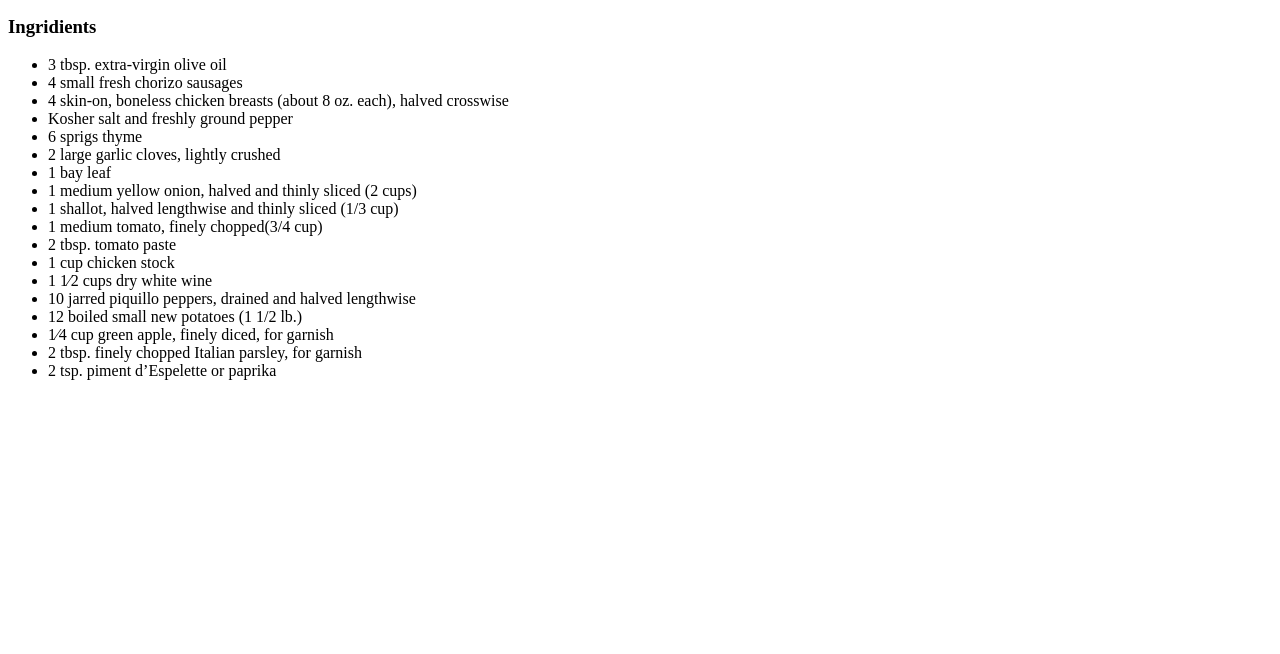
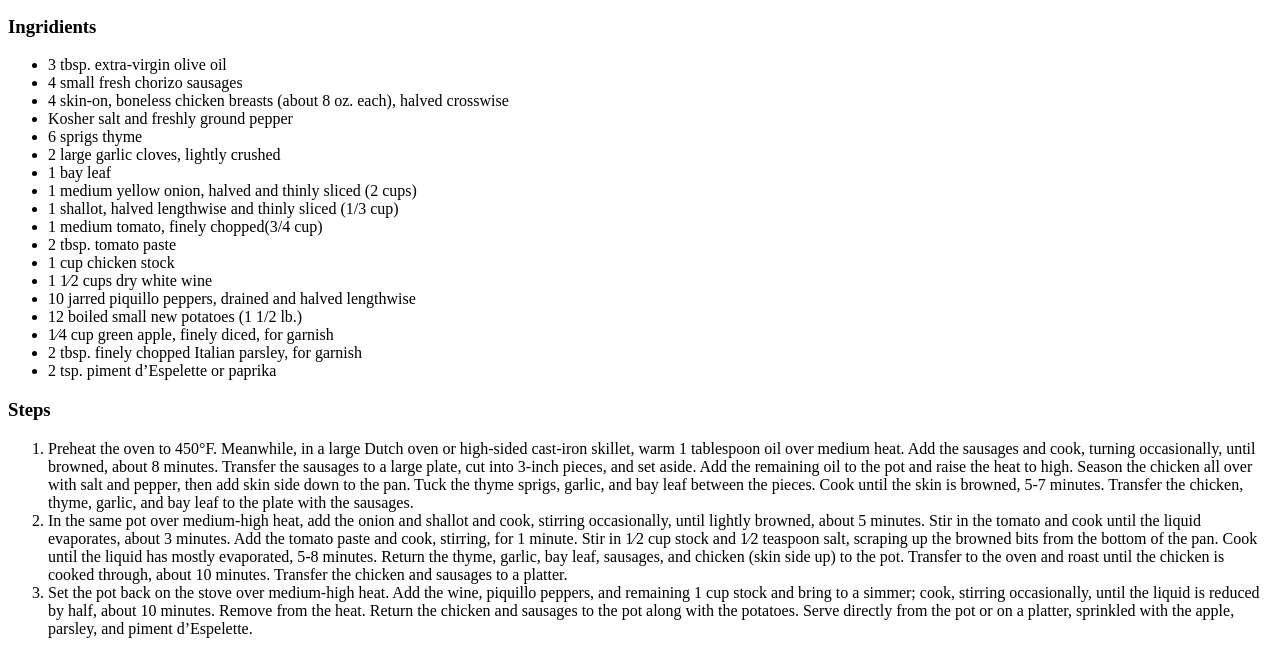
Before and after one commit to Yunusfaiz/odin-recipes, a plain HTML site: page recipes/Basquaise.html in a window 1280 px wide. Shown: the part 449-1103 px from the top of the page. Before the commit the page ends 845 px from the top, so only its background shows below. Drawn offline with Linux system fonts and the light colour scheme.

Commit message:
Add Basquaise.html

```diff
--- a/recipes/Basquaise.html
+++ b/recipes/Basquaise.html
@@ -32,5 +32,18 @@
         <li>2 tbsp. finely chopped Italian parsley, for garnish</li>
         <li>2 tsp. piment d’Espelette or paprika</li>
     </ul>
+    <h3>Steps</h3>
+    <ol>
+        <li>
+            Preheat the oven to 450°F. Meanwhile, in a large Dutch oven or high-sided cast-iron skillet, warm 1 tablespoon oil over medium heat. Add the sausages and cook, turning occasionally, until browned, about 8 minutes. Transfer the sausages to a large plate, cut into 3-inch pieces, and set aside. Add the remaining oil to the pot and raise the heat to high. Season the chicken all over with salt and pepper, then add skin side down to the pan. Tuck the thyme sprigs, garlic, and bay leaf between the pieces. Cook until the skin is browned, 5-7 minutes. Transfer the chicken, thyme, garlic, and bay leaf to the plate with the sausages.
+        </li>
+        <li>
+            In the same pot over medium-high heat, add the onion and shallot and cook, stirring occasionally, until lightly browned, about 5 minutes. Stir in the tomato and cook until the liquid evaporates, about 3 minutes. Add the tomato paste and cook, stirring, for 1 minute. Stir in 1⁄2 cup stock and 1⁄2 teaspoon salt, scraping up the browned bits from the bottom of the pan. Cook until the liquid has mostly evaporated, 5-8 minutes. Return the thyme, garlic, bay leaf, sausages, and chicken (skin side up) to the pot. Transfer to the oven and roast until the chicken is cooked through, about 10 minutes. Transfer the chicken and sausages to a platter.
+
+        </li>
+        <li>
+            Set the pot back on the stove over medium-high heat. Add the wine, piquillo peppers, and remaining 1 cup stock and bring to a simmer; cook, stirring occasionally, until the liquid is reduced by half, about 10 minutes. Remove from the heat. Return the chicken and sausages to the pot along with the potatoes. Serve directly from the pot or on a platter, sprinkled with the apple, parsley, and piment d’Espelette.
+        </li>
+    </ol>
 </body>
 </html>
```
